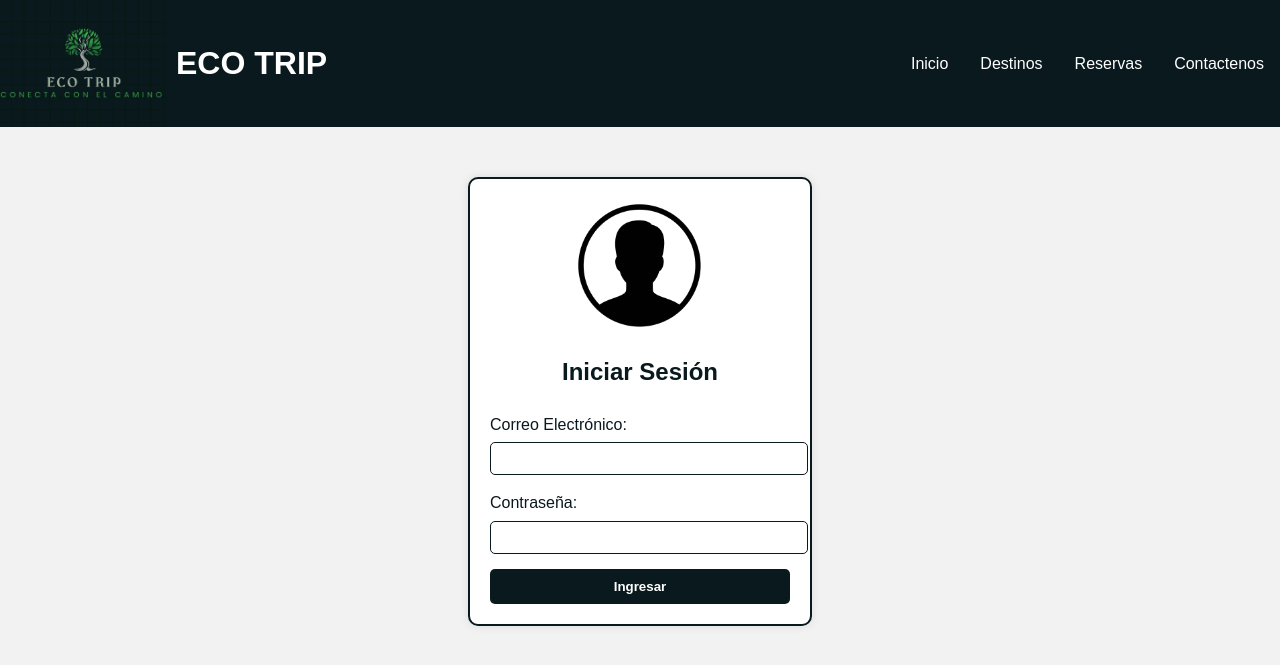
After one commit to David-Palta/App-para-TalentoTech, a PHP site: page /html/login.html in a window 1280 px wide. The commit adds this page. Shown: the top 665 px of the page. Run offline with PHP 8.4, Linux system fonts and the light colour scheme.

Commit message:
organizacion de archivos

```diff
--- /dev/null
+++ b/Js/login.js
@@ -0,0 +1,82 @@
+// document.getElementById('loginForm').addEventListener('submit', function(e) {
+//     e.preventDefault();
+
+//     const email = document.getElementById('email').value;
+//     const password = document.getElementById('password').value;
+
+//     // Se realiza la petición POST al archivo PHP
+//     fetch('login.php', {
+//       method: 'POST',
+//       headers: {
+//         'Content-Type': 'application/x-www-form-urlencoded'
+//       },
+//       body: `email=${encodeURIComponent(email)}&password=${encodeURIComponent(password)}`
+//     })
+//     .then(response => response.json())
+//     .then(data => {
+//       if(data.success) {
+//         // Si el usuario existe, redirige a otra página (por ejemplo, dashboard.html)
+//         window.location.href = 'dashboard.html';
+//       } else {
+//         // Muestra un mensaje de error llamativo relacionado con ecoturismo
+//         const errorDiv = document.getElementById('errorMessage');
+//         errorDiv.style.display = 'block';
+//         errorDiv.innerHTML = `<strong>Error Ecoturismo:</strong> ${data.message}`;
+//       }
+//     })
+//     .catch(error => {
+//       console.error('Error:', error);
+//     });
+//   });
+document.getElementById('loginForm').addEventListener('submit', function(e) {
+    e.preventDefault();
+
+    const emailField = document.getElementById('email');
+    const email = emailField.value;
+    const password = document.getElementById('password').value;
+
+    //   // Validación simple para detectar errores de escritura en el email
+    const emailRegex = /^[^\s@]+@[^\s@]+\.[^\s@]+$/;
+    if (!emailRegex.test(email)) {
+    const writingErrorDiv = document.getElementById('writingError');
+    writingErrorDiv.style.display = 'block';
+    writingErrorDiv.textContent = 'Error: El correo electrónico parece tener un error de escritura.';
+    return;
+    } else {
+    document.getElementById('writingError').style.display = 'none';
+    }
+    setTimeout(() => {
+        window.location.href = '../html/home.html?login=success';
+    }, 5000);
+
+//   // Realizar la petición POST al archivo PHP para autenticar
+//   fetch('login.php', {
+//     method: 'POST',
+//     headers: {
+//       'Content-Type': 'application/x-www-form-urlencoded'
+//     },
+//     body: `email=${encodeURIComponent(email)}&password=${encodeURIComponent(password)}`
+//   })
+//   .then(response => response.json())
+//   .then(data => {
+//     if(data.success) {
+//       // Si la autenticación es exitosa, redirige a la página principal (por ejemplo, dashboard.html)
+//       window.location.href = 'dashboard.html';
+//     } else {
+//       // Muestra un mensaje de error llamativo
+//       const errorDiv = document.getElementById('errorMessage');
+//       errorDiv.style.display = 'block';
+//       errorDiv.innerHTML = `<strong>Error Ecoturismo:</strong> ${data.message}`;
+//     }
+//   })
+//   .catch(error => {
+//     console.error('Error:', error);
+//   });
+
+});
+
+// Evento para usar credenciales de prueba
+// document.getElementById('testCredentials').addEventListener('click', function() {
+//   document.getElementById('email').value = 'prueba@ecotur.com';
+//   document.getElementById('password').value = 'prueba123';
+// });
--- /dev/null
+++ b/css/style-login.css
@@ -0,0 +1,83 @@
+/* Estilos generales */
+body {
+    font-family: Arial, sans-serif;
+    background-color: #f2f2f2;
+  }
+
+  /* Contenedor del login */
+  .login-container {
+    width: 300px;
+    margin: 50px auto;
+    padding: 20px;
+    border: 2px solid #0a191e;
+    border-radius: 10px;
+    background-color: #fff;
+    box-shadow: 0 0 10px rgba(0,0,0,0.1);
+  }
+
+  .login-container h2 {
+    text-align: center;
+    color: #0a191e;
+  }
+
+  /* Estilos de los labels e inputs */
+  .login-container label {
+    display: block;
+    margin-bottom: 5px;
+    color: #0a191e;
+  }
+
+  .login-container input[type="email"],
+  .login-container input[type="password"] {
+    width: 100%;
+    padding: 8px;
+    margin-bottom: 15px;
+    border: 1px solid #0a191e;
+    border-radius: 5px;
+  }
+
+  /* Estilos del botón */
+  .login-container button {
+    width: 100%;
+    padding: 10px;
+    background-color: #0a191e;
+    border: none;
+    border-radius: 5px;
+    color: #fff;
+    font-weight: bold;
+    cursor: pointer;
+  }
+
+  .login-container button:hover {
+    background-color: #257f40;
+  }
+
+  /* Estilos para el mensaje de error */
+  .error-message {
+    margin-top: 15px;
+    padding: 15px;
+    border: 2px solid red;
+    color: red;
+    text-align: center;
+    display: none;
+  }
+  .img-container{
+    display: flex;
+    flex-direction: column;
+    align-items: center;
+  }
+  #testCredentials {
+    margin-top: 10px;
+    width: 100%;
+    padding: 10px;
+    background-color: #0a191e;
+    border: none;
+    border-radius: 5px;
+    color: #fff;
+    font-weight: bold;
+    cursor: pointer;
+  }
+
+  #testCredentials:hover {
+    background-color: #257f40;
+  }
--- a/css/styles.css
+++ b/css/styles.css
@@ -8,9 +8,9 @@ body {
 }
 
 header {
-    background-color: #2c8a4a;
+    background-color: #0a191e;
     color: white;
-    padding: 1rem;
+    /* padding: 1rem; */
     display: flex;
     justify-content: space-between;
     align-items: center;
@@ -23,6 +23,7 @@ header {
 
 .logo img {
     margin-right: 10px;
+    width: 166px;
 }
 
 nav ul {
@@ -49,7 +50,7 @@ nav ul li a {
 }
 
 .btn {
-    background-color: #2c8a4a;
+    background-color: #0a191e;
     color: white;
     padding: 10px 20px;
     border: none;
@@ -145,7 +146,7 @@ footer {
 }
 
 .dropdown-content a:hover {
-    background-color: #2c8a4a;
+    background-color: #0a191e;
     color: white;
 }
 
--- /dev/null
+++ b/html/login.html
@@ -0,0 +1,53 @@
+<!DOCTYPE html>
+<html lang="es">
+<head>
+  <meta charset="UTF-8">
+  <title>Login - Ecoturismo</title>
+  <link rel="stylesheet" href="../css/style-login.css">
+  <link rel="stylesheet" href="../css/styles.css">
+</head>
+<body>
+    <header>
+        <div class="logo">
+            <img src="../img/logo-ecotrip.jpg" alt="EcoReservas Logo">
+            <h1>ECO TRIP</h1>
+        </div>
+        <nav>
+            <ul>
+                <li><a href="home.html">Inicio</a></li>
+                <li><a href="destinos.html">Destinos</a></li>
+                <li class="dropdown">
+                    <a href="#" class="dropbtn">Reservas <i class="fas fa-caret-down"></i></a>
+                    <div class="dropdown-content">
+                        <a href="reservas.html">Nueva Reserva</a>
+                        <a href="misReservas.html">Mis Reservas</a> <!-- chequeo de reservas -->
+                    </div>
+                </li>
+
+                <li><a href="contactos.html">Contactenos</a></li>
+                <!-- <li><a href="home.html">Login</a></li> -->
+            </ul>
+        </nav>
+    </header>
+<div class="login-container">
+    <div class="img-container">
+        <img src="../img/pngwing.com.png" alt="User-img-generic" width="134">
+    </div>
+    <h2>Iniciar Sesión</h2>
+    <form id="loginForm">
+        <label for="email">Correo Electrónico:</label>
+        <input type="email" id="email" name="email" required>
+
+        <label for="password">Contraseña:</label>
+        <input type="password" id="password" name="password" required>
+
+        <button type="submit">Ingresar</button>
+    </form>
+    <!-- Mensaje de error que se mostrará si el usuario no es encontrado
+    <div id="errorMessage" class="error-message"></div> -->
+    <div id="writingError" class="error-message"></div>
+    <div id="errorMessage" class="error-message"></div>
+</div>
+<script src="../Js/login.js"></script>
+</body>
+</html>
```
Also changed, not shown: Js/home.js (added, +14 -0 lines), Js/login.php (added, +62 -0 lines), Js/navbarDashboard.js (added, +14 -0 lines), html/contactos.html (added, +11 -0 lines), html/dashboard.html (added, +11 -0 lines), html/destinos.html (added, +11 -0 lines), html/formularioDePago.html (+26 -1 lines), html/home.html (+19 -13 lines), html/misReservas.html (added, +11 -0 lines), html/reservas.html (+7 -9 lines), img/logo-ecotrip.jpg (added), img/pngwing.com.png (added).
